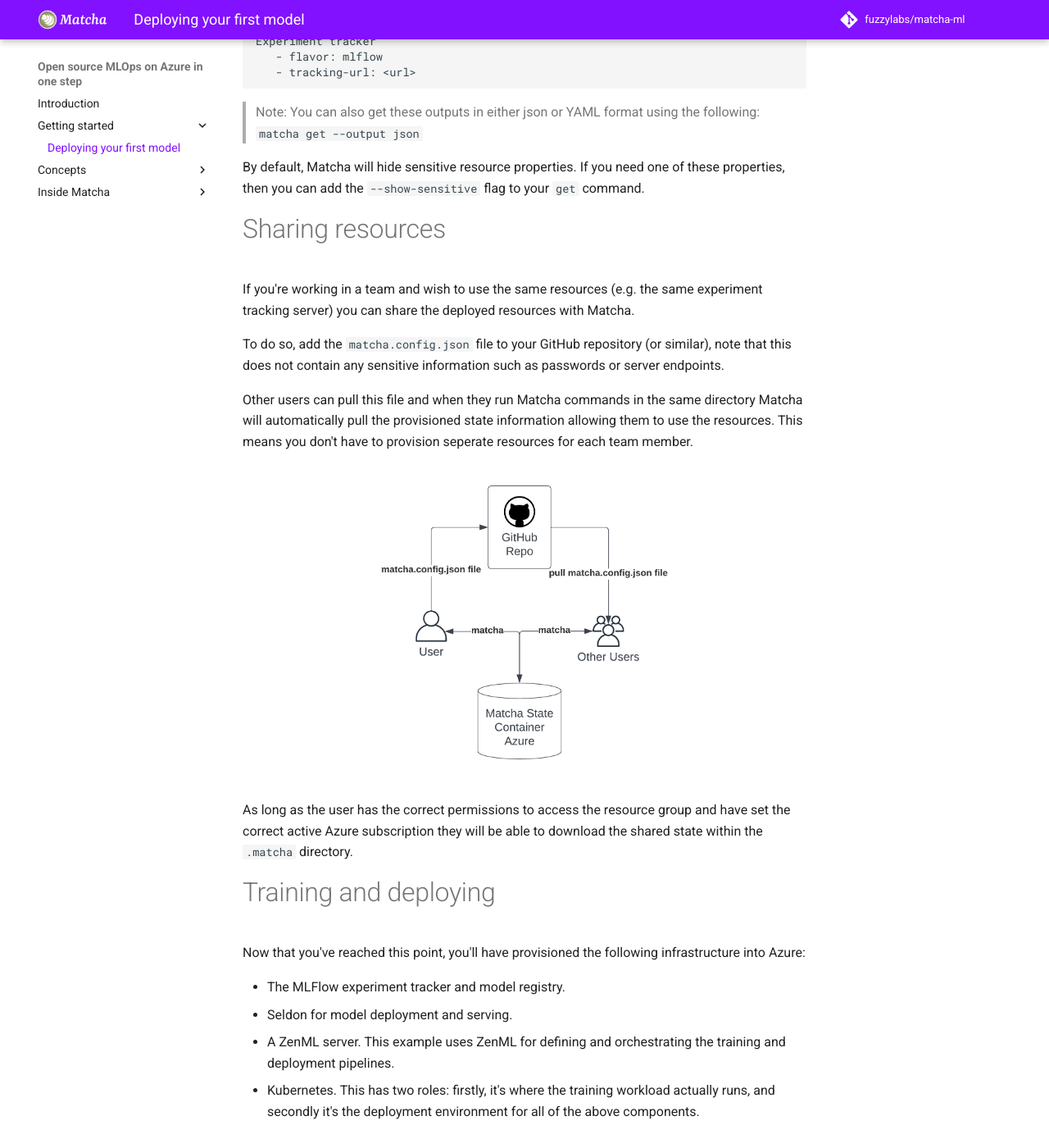
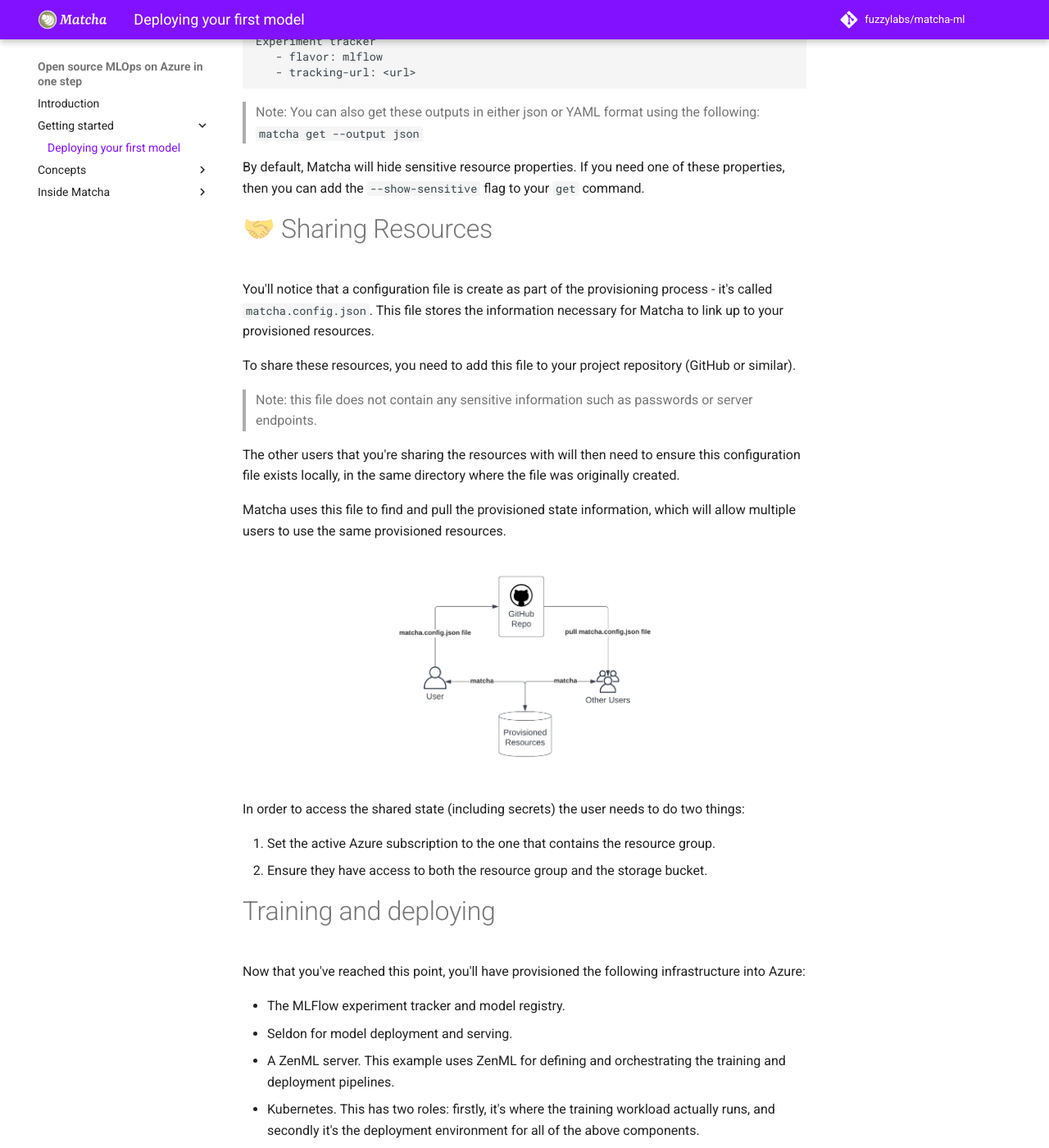
Before and after one commit to fuzzylabs/matcha, an MkDocs documentation site: the page built from docs/getting-started.md, in a window 1280 px wide and 1400 px high, scrolled down 3438 px. Shown: the whole window at 82% size. Built offline with MkDocs 1.6.1 and Material for MkDocs 9.7.7, drawn with Linux system fonts in a browser that asks for light colours; comment, search, counter and statistics services are not loaded.

Commit message:
Updates based on comments

````diff
--- a/docs/getting-started.md
+++ b/docs/getting-started.md
@@ -144,19 +144,26 @@
 
 By default, Matcha will hide sensitive resource properties. If you need one of these properties, then you can add the `--show-sensitive` flag to your `get` command.
 
-# Sharing resources
+# &#129309; Sharing Resources
 
-If you're working in a team and wish to use the same resources (e.g. the same experiment tracking server) you can share the deployed resources with Matcha.
+You'll notice that a configuration file is create as part of the provisioning process - it's called `matcha.config.json`. This file stores the information necessary for Matcha to link up to your provisioned resources.
 
-To do so, add the `matcha.config.json` file to your GitHub repository (or similar), note that this does not contain any sensitive information such as passwords or server endpoints.
+To share these resources, you need to add this file to your project repository (GitHub or similar).
 
-Other users can pull this file and when they run Matcha commands in the same directory Matcha will automatically pull the provisioned state information allowing them to use the resources. This means you don't have to provision seperate resources for each team member.
+> Note: this file does not contain any sensitive information such as passwords or server endpoints.
+
+The other users that you're sharing the resources with will then need to ensure this configuration file exists locally, in the same directory where the file was originally created.
+
+Matcha uses this file to find and pull the provisioned state information, which will allow multiple users to use the same provisioned resources.
 
 <div align="center">
     <img src="/img/getting-started/shared-state.png" width="400"></img>
 </div>
 
-As long as the user has the correct permissions to access the resource group and have set the correct active Azure subscription they will be able to download the shared state within the `.matcha` directory.
+In order to access the shared state (including secrets) the user needs to do two things:
+
+1. Set the active Azure subscription to the one that contains the resource group.
+2. Ensure they have access to both the resource group and the storage bucket.
 
 # Training and deploying
 
@@ -225,4 +232,4 @@
 matcha destroy
 ```
 
-Note that this command is irreversible will remove all the resources deployed by `matcha provision` including the resource group, so make sure you save any data you wish to keep before running this command.
+> Note that this command is irreversible will remove all the resources deployed by `matcha provision` including the resource group, so make sure you save any data you wish to keep before running this command.
````
Also changed, not shown: docs/img/getting-started/shared-state.png.
